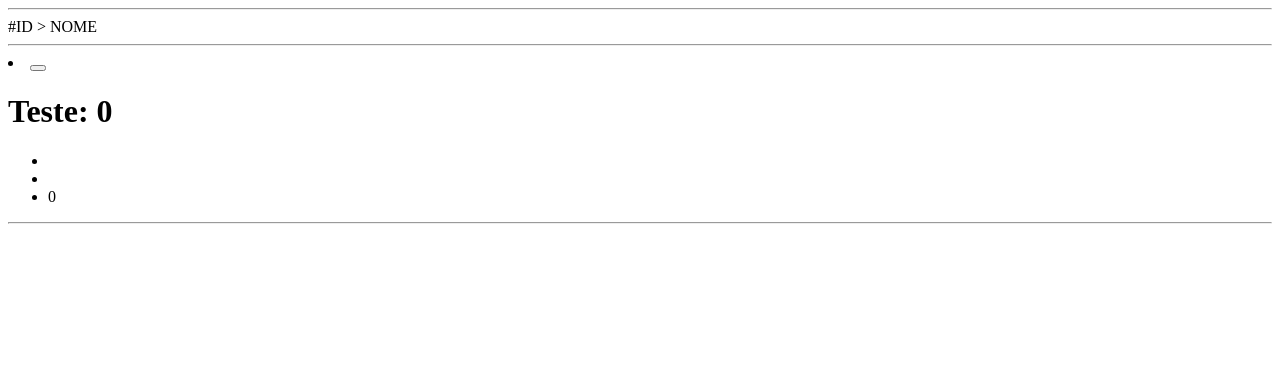
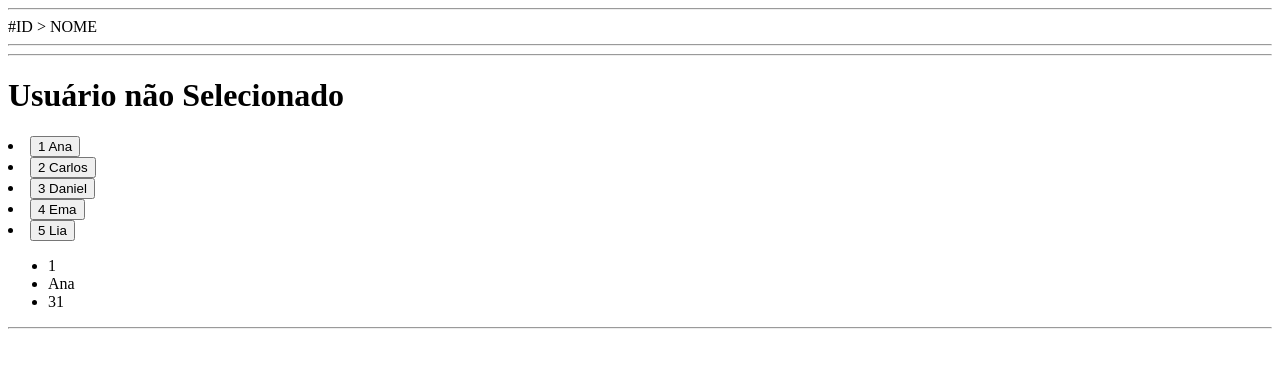
Before and after one commit to devkrhis/desafio-componente, a Vue app: page / in a window 1280 px wide. Shown: the top 368 px of the page. Built offline with nearby package versions, Linux system fonts and the light colour scheme; the HTML template or start-up script is replaced by a standard one.

Commit message:
Quase finalizado faltando apenas esconder

```diff
--- a/src/components/AnaPerson.vue
+++ b/src/components/AnaPerson.vue
@@ -1,6 +1,13 @@
 <template>
     <div id="AnaPerson">
-        <li> <button type="button" @click="primaryKey"> {{ idade }} </button> </li>
+        <h1> Usuário não Selecionado </h1>
+        <div>
+            <li> <button type="button" @click="primaryKey"> 1 Ana</button> </li>
+            <li> <button type="button" @click="secondKey"> 2 Carlos</button> </li>
+            <li> <button type="button" @click="thirdKey"> 3 Daniel</button> </li>
+            <li> <button type="button" @click="bedroomKey"> 4 Ema</button> </li>
+            <li> <button type="button" @click="fifthKey"> 5 Lia</button> </li>
+        </div>
     </div>
 
 </template>
@@ -8,22 +15,54 @@
 <script>
 /* eslint-disable */
 export default {
-    props: ['idade','oneValue','name'],
+    props: ['idade'],
     data(){
         return {
-           // oneValue: 1,
-           // name: 'Ana',
-            idade: 31
+            oneValue: 1,
+            name: 'Ana',
+            idade: 31,
         }
     },
     methods: {
         primaryKey(){
-            //this.oneValue = 1,
-            //this.$emit('sameNumber', this.oneValue)
-            //this.name = 'Ana',
-            //this.$emit('sameName', this.name)
+            this.oneValue = 1,
+            this.$emit('sameNumber', this.oneValue)
+            this.name = 'Ana',
+            this.$emit('sameName', this.name)
             this.idade = 31
-            // this.$emit('sameAge', this.idade)
+            this.$emit('sameAge', this.idade)
+        },
+        secondKey(){
+            this.oneValue = 2,
+            this.$emit('sameNumber', this.oneValue)
+            this.name = 'Carlos',
+            this.$emit('sameName', this.name)
+            this.idade = 31
+            this.$emit('sameAge', this.idade)
+        },
+        thirdKey(){
+            this.oneValue = 3,
+            this.$emit('sameNumber', this.oneValue)
+            this.name = 'Daniel',
+            this.$emit('sameName', this.name)
+            this.idade = 31
+            this.$emit('sameAge', this.idade)
+        },
+        bedroomKey(){
+            this.oneValue = 4,
+            this.$emit('sameNumber', this.oneValue)
+            this.name = 'Ema',
+            this.$emit('sameName', this.name)
+            this.idade = 31
+            this.$emit('sameAge', this.idade)
+        },
+        fifthKey(){
+            this.oneValue = 5,
+            this.$emit('sameNumber', this.oneValue)
+            this.name = 'Lia',
+            this.$emit('sameName', this.name)
+            this.idade = 31
+            this.$emit('sameAge', this.idade)
         }
     }
 }
--- a/src/components/HomePage.vue
+++ b/src/components/HomePage.vue
@@ -1,11 +1,26 @@
 <template>
     <div id="homePage">
-        <AnaPerson/>
+        <hr>
+        <AnaPerson
+        :idade="idade"
+        @sameAge="idade = $event"
+
+        @sameName="name = $event"
+        :name="name"
+
+        :oneValue="oneValue"
+        @sameNumber="oneValue = $event"/>
+
         <div id="controlBox">
-            <h1> Teste: {{ idade }}</h1>
             <informationBlock
             :idade="idade"
-            @sameAge="idade = $event"/>
+            @sameAge="idade = $event"
+
+            @sameName="name = $event"
+            :name="name"
+
+            :oneValue="oneValue"
+            @sameNumber="oneValue = $event"/>
         </div>
     </div>
 
@@ -22,7 +37,14 @@ export default {
     },
     data(){
         return {
-            idade: 0
+            oneValue: 1,
+            name: 'Ana',
+            idade: 31
+        }
+    },
+    methods: {
+        alterarIdade(){
+            this.idade = 100
         }
     }
 
--- a/src/components/InformationBlock.vue
+++ b/src/components/InformationBlock.vue
@@ -12,7 +12,7 @@
 
 <script>
 export default {
-    props: ['oneValue', 'name', 'idade']
+    props: ['oneValue','name','idade']
 }
 </script>
 
```
